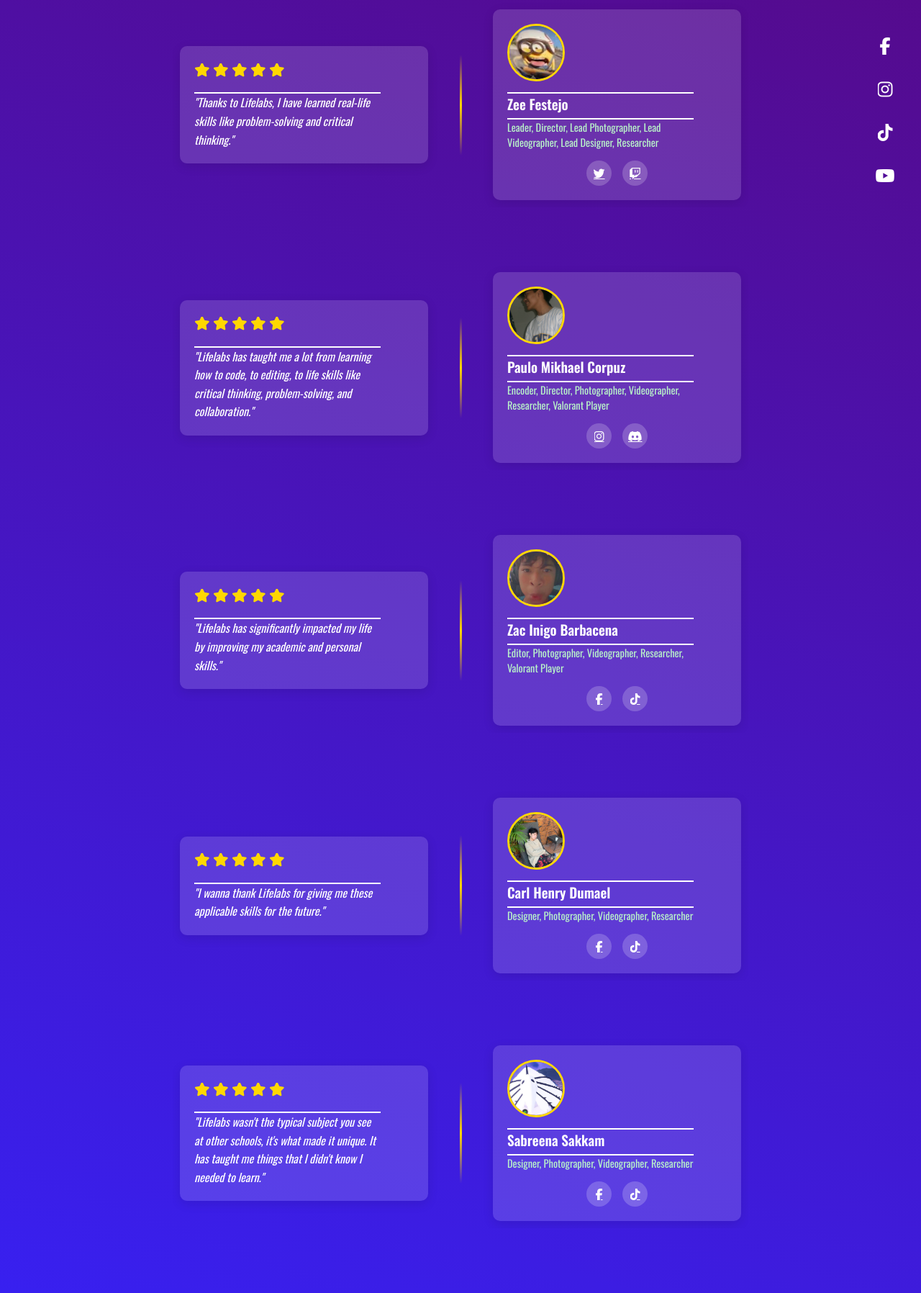
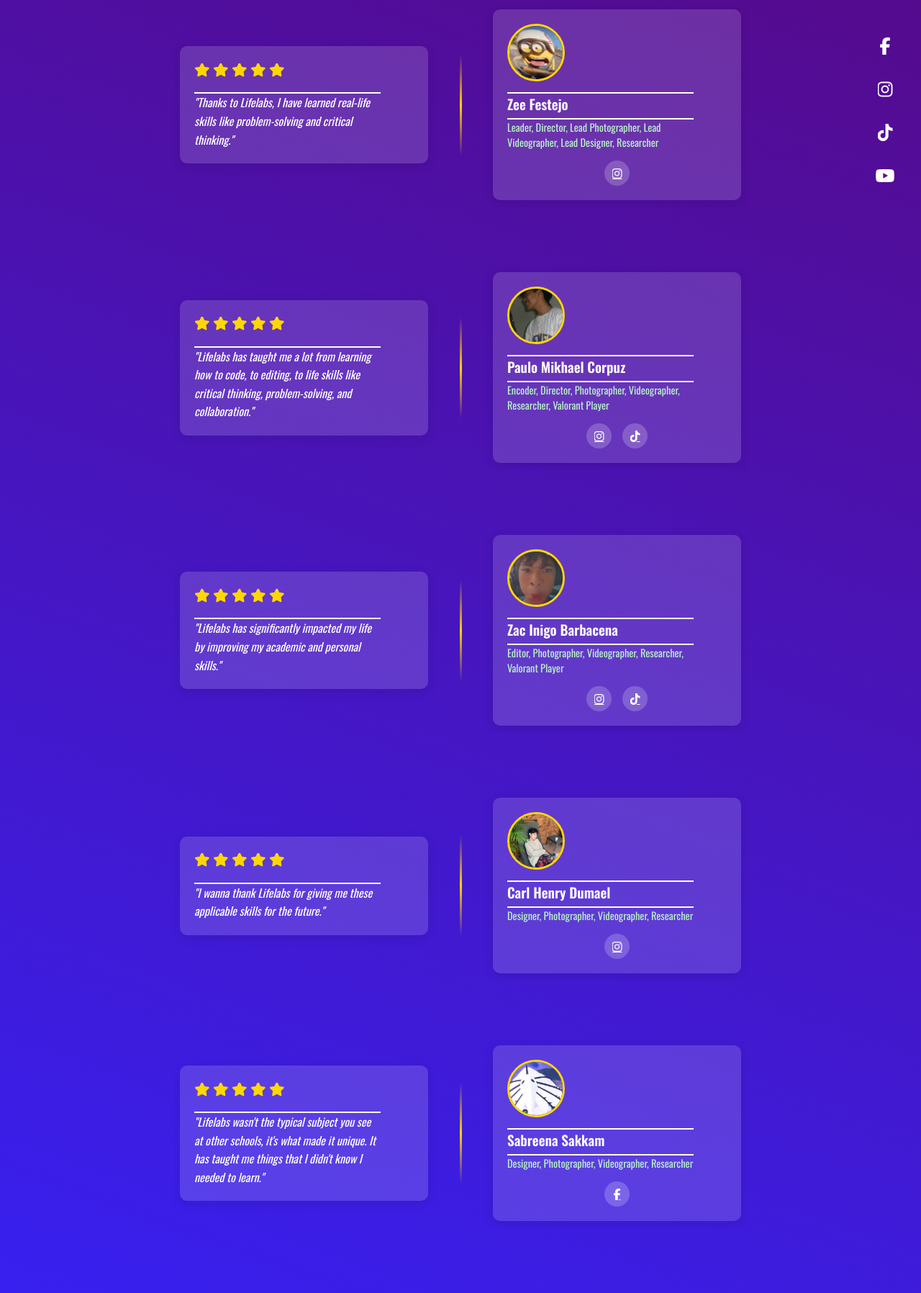
Before and after one commit to crxnch172/G9-G5-LL-IPBA, a plain HTML site: page testimonial.html in a window 1280 px wide. Shown: the part 246-2042 px from the top of the page at 72% size. Drawn offline with nearby package versions, Linux system fonts and the light colour scheme.

Commit message:
Update testimonial.html

```diff
--- a/testimonial.html
+++ b/testimonial.html
@@ -91,8 +91,7 @@ html {
                             <p class="profile-name">Zee Festejo</p>
                             <p class="profile-title">Leader, Director, Lead Photographer, Lead Videographer, Lead Designer, Researcher</p>
                             <div class="profile-socials">
-                                <a href="#"><i class="fab fa-twitter"></i></a>
-                                <a href="#"><i class="fab fa-twitch"></i></a>
+                                <a href="https://www.instagram.com/zzoooooi/"><i class="fab fa-instagram"></i></a>
                             </div>
                         </div>
                     </div>
@@ -125,8 +124,8 @@ html {
                             <p class="profile-name">Paulo Mikhael Corpuz</p>
                             <p class="profile-title">Encoder, Director, Photographer, Videographer, Researcher, Valorant Player</p>
                             <div class="profile-socials">
-                                <a href="#"><i class="fab fa-instagram"></i></a>
-                                <a href="#"><i class="fab fa-discord"></i></a>
+                                <a href="https://www.instagram.com/_pao.oo_/"><i class="fab fa-instagram"></i></a>
+                                <a href="https://www.tiktok.com/@_pao.oo_?lang=en"><i class="fab fa-tiktok"></i></a>
                             </div>
                         </div>
                     </div>
@@ -159,8 +158,8 @@ html {
                             <p class="profile-name">Zac Inigo Barbacena</p>
                             <p class="profile-title">Editor, Photographer, Videographer, Researcher, Valorant Player</p>
                             <div class="profile-socials">
-                                <a href="#"><i class="fab fa-facebook-f"></i></a>
-                                <a href="#"><i class="fab fa-tiktok"></i></a>
+                                <a href="https://www.instagram.com/indigoo875/"><i class="fab fa-instagram"></i></a>
+                                <a href="https://www.tiktok.com/@inigoo143?lang=en"><i class="fab fa-tiktok"></i></a>
                             </div>
                         </div>
                     </div>
@@ -192,8 +191,7 @@ html {
                             <p class="profile-name">Carl Henry Dumael</p>
                             <p class="profile-title">Designer, Photographer, Videographer, Researcher</p>
                             <div class="profile-socials">
-                                <a href="#"><i class="fab fa-facebook-f"></i></a>
-                                <a href="#"><i class="fab fa-tiktok"></i></a>
+                                <a href="https://www.instagram.com/carlwfxs/"><i class="fab fa-instagram"></i></a>
                             </div>
                         </div>
                     </div>
@@ -225,8 +223,7 @@ html {
                             <p class="profile-name">Sabreena Sakkam</p>
                             <p class="profile-title">Designer, Photographer, Videographer, Researcher</p>
                             <div class="profile-socials">
-                                <a href="#"><i class="fab fa-facebook-f"></i></a>
-                                <a href="#"><i class="fab fa-tiktok"></i></a>
+                                <a href="https://www.facebook.com/sabreena.sakkam.7"><i class="fab fa-facebook-f"></i></a>
                             </div>
                         </div>
                     </div>
```
